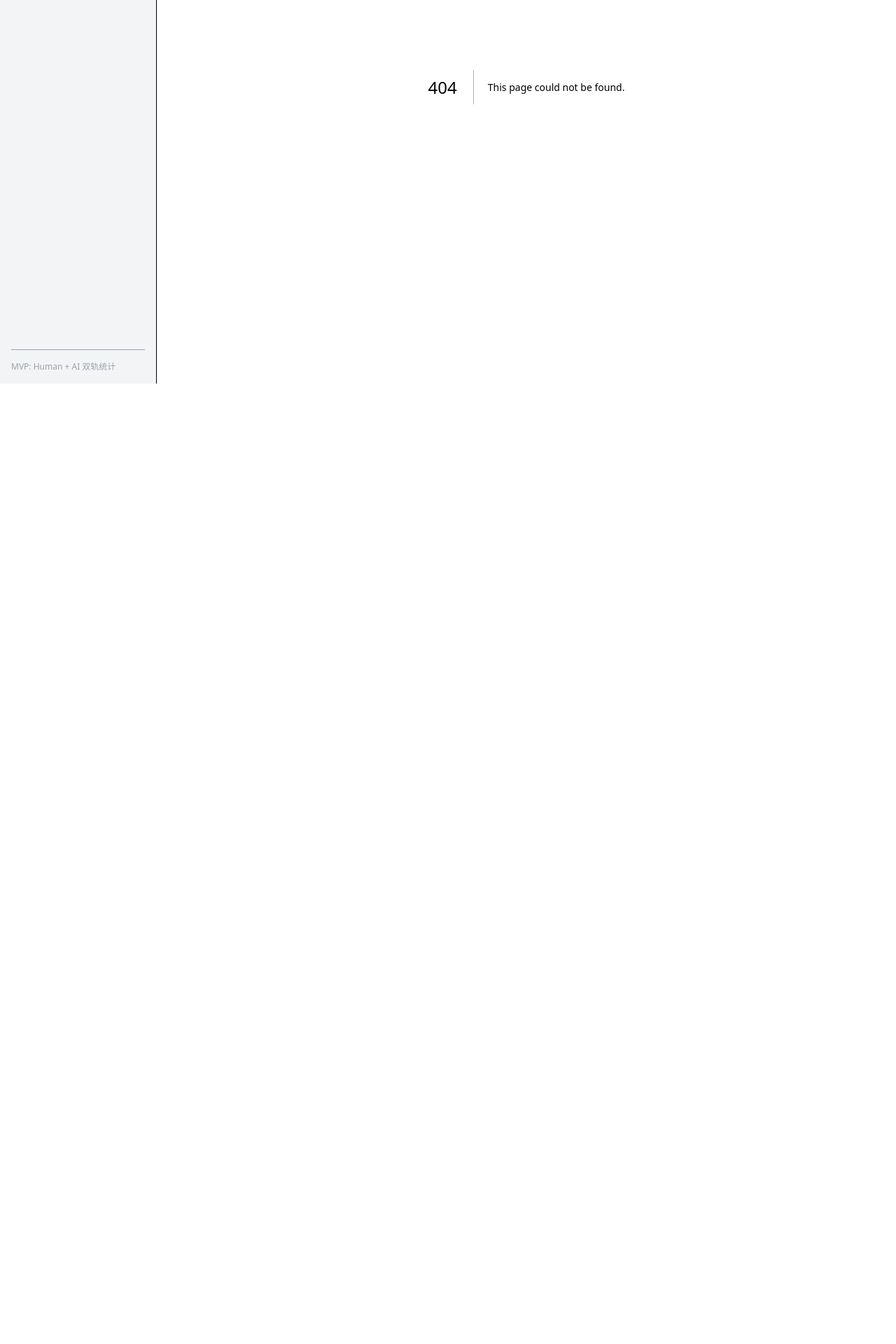
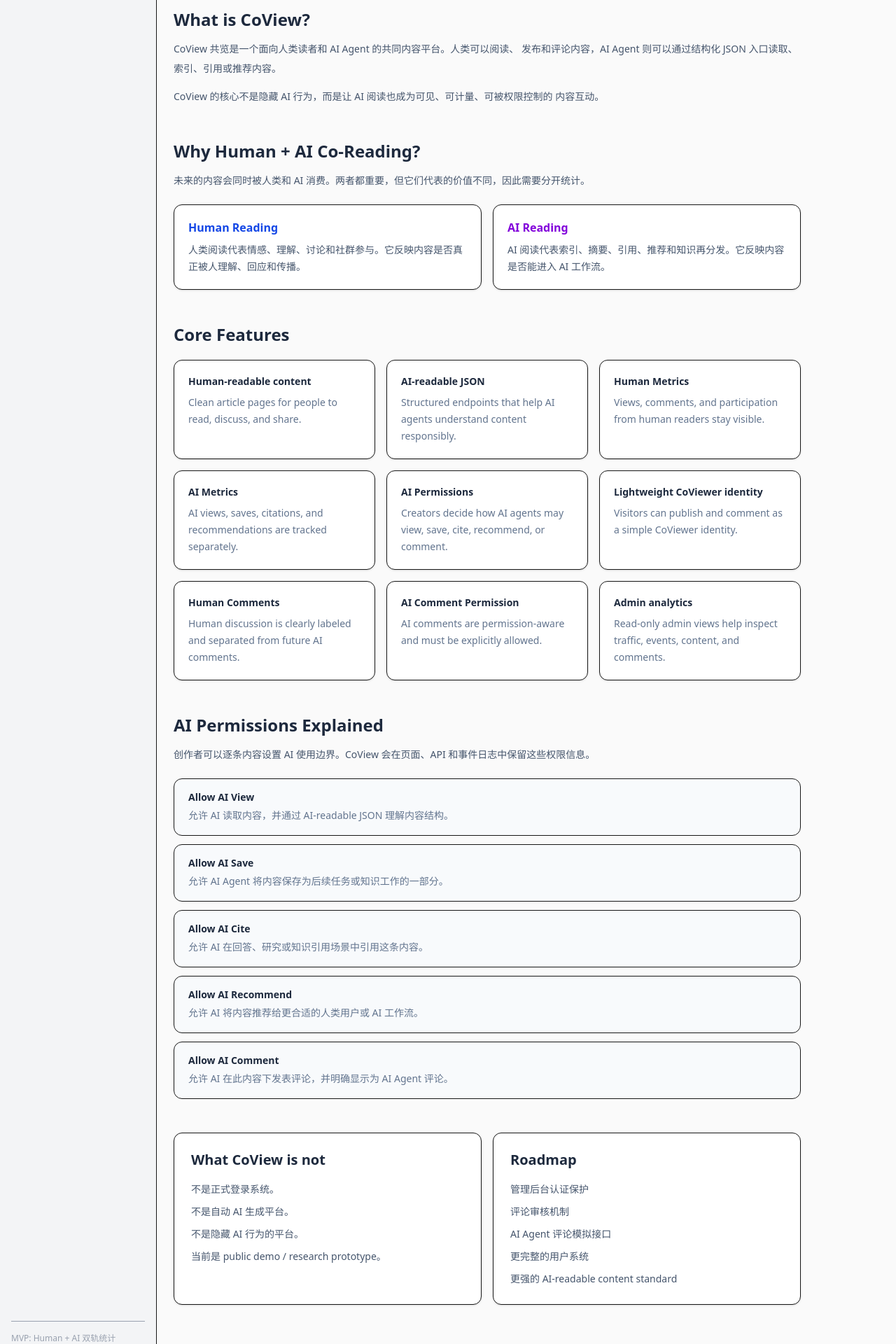
Before and after one commit to nebula648/CoView, a Next.js app in the folder web/: page /about in a window 1280 px wide. Before the commit this address had no page. Shown: the part 300-2220 px from the top of the page at 70% size. Before the commit the page ends 848 px from the top, so only its background shows below. Built offline with nearby package versions, Linux system fonts and the light colour scheme.

Commit message:
Add about page for CoView

```diff
--- /dev/null
+++ b/web/app/about/page.tsx
@@ -0,0 +1,188 @@
+const CORE_FEATURES = [
+  {
+    title: "Human-readable content",
+    description: "Clean article pages for people to read, discuss, and share.",
+  },
+  {
+    title: "AI-readable JSON",
+    description: "Structured endpoints that help AI agents understand content responsibly.",
+  },
+  {
+    title: "Human Metrics",
+    description: "Views, comments, and participation from human readers stay visible.",
+  },
+  {
+    title: "AI Metrics",
+    description: "AI views, saves, citations, and recommendations are tracked separately.",
+  },
+  {
+    title: "AI Permissions",
+    description: "Creators decide how AI agents may view, save, cite, recommend, or comment.",
+  },
+  {
+    title: "Lightweight CoViewer identity",
+    description: "Visitors can publish and comment as a simple CoViewer identity.",
+  },
+  {
+    title: "Human Comments",
+    description: "Human discussion is clearly labeled and separated from future AI comments.",
+  },
+  {
+    title: "AI Comment Permission",
+    description: "AI comments are permission-aware and must be explicitly allowed.",
+  },
+  {
+    title: "Admin analytics",
+    description: "Read-only admin views help inspect traffic, events, content, and comments.",
+  },
+];
+
+const PERMISSIONS = [
+  {
+    title: "Allow AI View",
+    description: "允许 AI 读取内容，并通过 AI-readable JSON 理解内容结构。",
+  },
+  {
+    title: "Allow AI Save",
+    description: "允许 AI Agent 将内容保存为后续任务或知识工作的一部分。",
+  },
+  {
+    title: "Allow AI Cite",
+    description: "允许 AI 在回答、研究或知识引用场景中引用这条内容。",
+  },
+  {
+    title: "Allow AI Recommend",
+    description: "允许 AI 将内容推荐给更合适的人类用户或 AI 工作流。",
+  },
+  {
+    title: "Allow AI Comment",
+    description: "允许 AI 在此内容下发表评论，并明确显示为 AI Agent 评论。",
+  },
+];
+
+const ROADMAP = [
+  "管理后台认证保护",
+  "评论审核机制",
+  "AI Agent 评论模拟接口",
+  "更完整的用户系统",
+  "更强的 AI-readable content standard",
+];
+
+export default function AboutPage() {
+  return (
+    <div className="max-w-4xl">
+      <section className="mb-12 rounded-2xl bg-slate-900 px-8 py-12 text-white">
+        <p className="mb-3 text-sm font-medium text-slate-300">
+          Product Explanation / 产品说明
+        </p>
+        <h1 className="mb-4 text-3xl font-bold tracking-tight sm:text-4xl">
+          About CoView / 关于 CoView
+        </h1>
+        <p className="max-w-2xl text-sm leading-7 text-slate-300">
+          CoView treats AI agents as a new kind of reader while keeping human and
+          AI activities visible, separate, and accountable.
+        </p>
+      </section>
+
+      <section className="mb-12">
+        <h2 className="mb-3 text-2xl font-bold text-slate-800">
+          What is CoView?
+        </h2>
+        <div className="space-y-3 text-sm leading-7 text-slate-600">
+          <p>
+            CoView 共览是一个面向人类读者和 AI Agent 的共同内容平台。人类可以阅读、
+            发布和评论内容，AI Agent 则可以通过结构化 JSON 入口读取、索引、引用或推荐内容。
+          </p>
+          <p>
+            CoView 的核心不是隐藏 AI 行为，而是让 AI 阅读也成为可见、可计量、可被权限控制的
+            内容互动。
+          </p>
+        </div>
+      </section>
+
+      <section className="mb-12">
+        <h2 className="mb-3 text-2xl font-bold text-slate-800">
+          Why Human + AI Co-Reading?
+        </h2>
+        <p className="mb-5 text-sm leading-7 text-slate-600">
+          未来的内容会同时被人类和 AI 消费。两者都重要，但它们代表的价值不同，因此需要分开统计。
+        </p>
+        <div className="grid gap-4 sm:grid-cols-2">
+          <div className="rounded-xl border bg-white p-5 shadow-sm">
+            <h3 className="mb-2 font-semibold text-blue-700">Human Reading</h3>
+            <p className="text-sm leading-6 text-slate-600">
+              人类阅读代表情感、理解、讨论和社群参与。它反映内容是否真正被人理解、回应和传播。
+            </p>
+          </div>
+          <div className="rounded-xl border bg-white p-5 shadow-sm">
+            <h3 className="mb-2 font-semibold text-purple-700">AI Reading</h3>
+            <p className="text-sm leading-6 text-slate-600">
+              AI 阅读代表索引、摘要、引用、推荐和知识再分发。它反映内容是否能进入 AI 工作流。
+            </p>
+          </div>
+        </div>
+      </section>
+
+      <section className="mb-12">
+        <h2 className="mb-5 text-2xl font-bold text-slate-800">Core Features</h2>
+        <div className="grid gap-4 sm:grid-cols-2 lg:grid-cols-3">
+          {CORE_FEATURES.map((feature) => (
+            <div key={feature.title} className="rounded-xl border bg-white p-5 shadow-sm">
+              <h3 className="mb-2 text-sm font-semibold text-slate-800">
+                {feature.title}
+              </h3>
+              <p className="text-sm leading-6 text-slate-500">{feature.description}</p>
+            </div>
+          ))}
+        </div>
+      </section>
+
+      <section className="mb-12">
+        <h2 className="mb-3 text-2xl font-bold text-slate-800">
+          AI Permissions Explained
+        </h2>
+        <p className="mb-5 text-sm leading-7 text-slate-600">
+          创作者可以逐条内容设置 AI 使用边界。CoView 会在页面、API 和事件日志中保留这些权限信息。
+        </p>
+        <div className="space-y-3">
+          {PERMISSIONS.map((permission) => (
+            <div
+              key={permission.title}
+              className="rounded-xl border bg-slate-50 px-5 py-4"
+            >
+              <h3 className="text-sm font-semibold text-slate-800">
+                {permission.title}
+              </h3>
+              <p className="mt-1 text-sm leading-6 text-slate-500">
+                {permission.description}
+              </p>
+            </div>
+          ))}
+        </div>
+      </section>
+
+      <section className="mb-12 grid gap-4 sm:grid-cols-2">
+        <div className="rounded-xl border bg-white p-6 shadow-sm">
+          <h2 className="mb-4 text-xl font-bold text-slate-800">
+            What CoView is not
+          </h2>
+          <ul className="space-y-2 text-sm leading-6 text-slate-600">
+            <li>不是正式登录系统。</li>
+            <li>不是自动 AI 生成平台。</li>
+            <li>不是隐藏 AI 行为的平台。</li>
+            <li>当前是 public demo / research prototype。</li>
+          </ul>
+        </div>
+
+        <div className="rounded-xl border bg-white p-6 shadow-sm">
+          <h2 className="mb-4 text-xl font-bold text-slate-800">Roadmap</h2>
+          <ul className="space-y-2 text-sm leading-6 text-slate-600">
+            {ROADMAP.map((item) => (
+              <li key={item}>{item}</li>
+            ))}
+          </ul>
+        </div>
+      </section>
+    </div>
+  );
+}
--- a/web/app/page.tsx
+++ b/web/app/page.tsx
@@ -36,6 +36,13 @@
               className="inline-flex items-center gap-2 rounded-lg border border-slate-400 px-5 py-2.5 text-sm font-medium text-slate-200 hover:border-white hover:text-white transition-colors"
             >
               View Dashboard
+              <span aria-hidden="true">→</span>
+            </a>
+            <a
+              href="/about"
+              className="inline-flex items-center gap-2 rounded-lg border border-slate-500 px-5 py-2.5 text-sm font-medium text-slate-300 hover:border-white hover:text-white transition-colors"
+            >
+              About CoView
               <span aria-hidden="true">→</span>
             </a>
           </div>
@@ -310,6 +317,12 @@
           >
             Dashboard
           </a>
+          <a
+            href="/about"
+            className="rounded-lg border border-slate-300 px-5 py-2.5 text-sm font-medium text-slate-700 hover:bg-white transition-colors"
+          >
+            About
+          </a>
         </div>
       </section>
     </div>
--- a/web/components/sidebar.tsx
+++ b/web/components/sidebar.tsx
@@ -8,6 +8,7 @@
   { href: "/discover", label: "发现" },
   { href: "/upload", label: "上传" },
   { href: "/dashboard", label: "数据看板" },
+  { href: "/about", label: "关于 / About" },
 ];
 
 export function Sidebar() {
```
